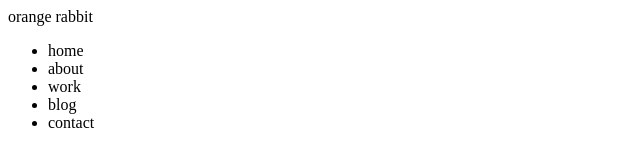
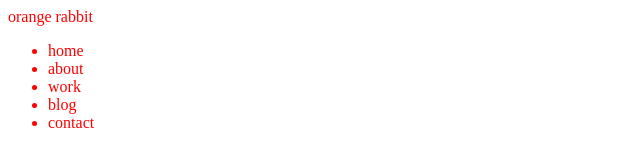
Before and after one commit to AlexandraKoz/AlexandraKoz.github.io, a plain HTML site: page index.html in a window 1280 px wide. Shown: the whole page, without its empty margins (0-640 px from the left). Drawn offline with Linux system fonts and the light colour scheme.

Commit message:
Added classes.

```diff
--- a/index.html
+++ b/index.html
@@ -4,19 +4,19 @@
     <meta charset="UTF-8">
     <meta name="viewport" content="width=device-width, initial-scale=1.0">
     <meta http-equiv="X-UA-Compatible" content="ie=edge">
-    <link rel="stylesheet" type="text/css" href="style.css">
+    <link rel="stylesheet" type="text/css" href="./style.css">
     <title>Animals</title>
 </head>
 <body>
-    <div>
+    <div class="header">
         <span>orange</span>
         <span>rabbit</span>
         <ul>
-            <li>home</li>
-            <li>about</li>
-            <li>work</li>
-            <li>blog</li>
-            <li>contact</li>
+            <li class="navigation">home</li>
+            <li class="navigation">about</li>
+            <li class="navigation">work</li>
+            <li class="navigation">blog</li>
+            <li class="navigation">contact</li>
         </ul>
     </div>
 </body>
--- a/style.css
+++ b/style.css
@@ -0,0 +1,3 @@
+body {
+    color: red;
+}
```
